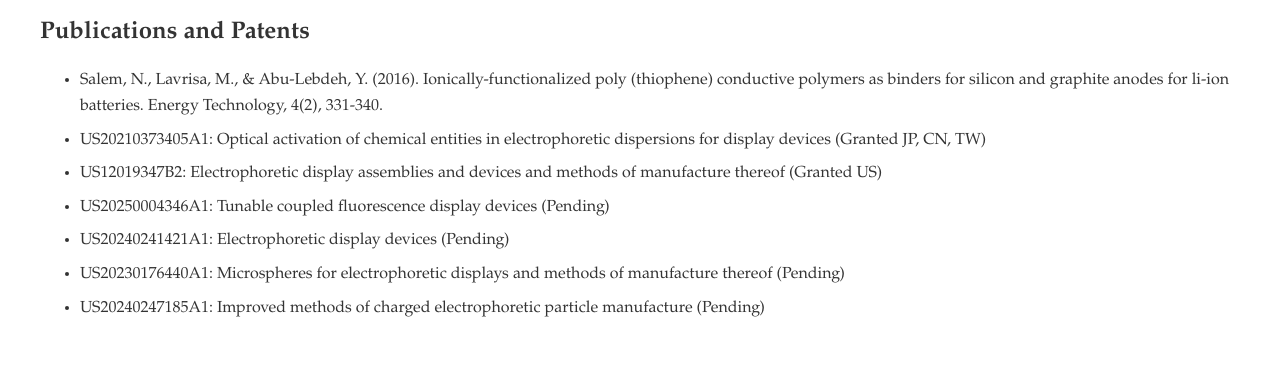
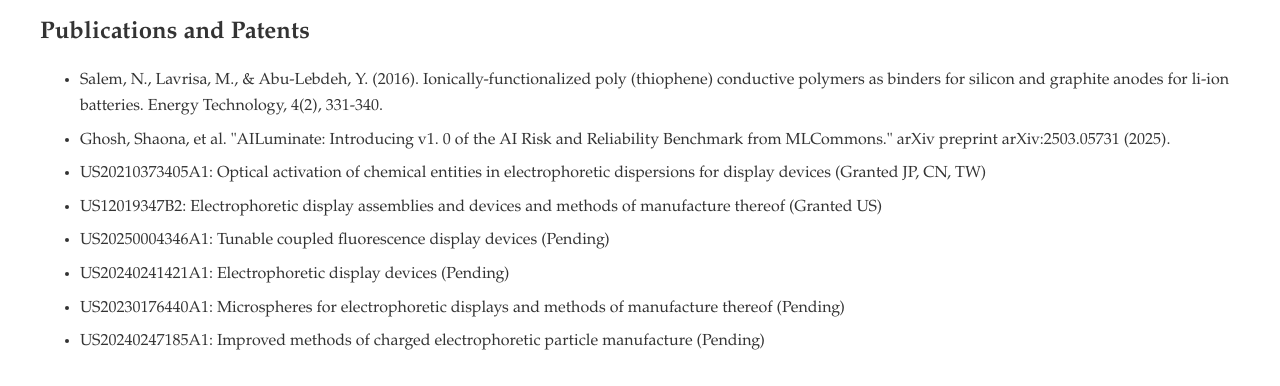
Before and after one commit to mlavrisa/mlavrisa.github.io, a plain HTML site: page index.html in a window 1280 px wide. Shown: the part 1680-2066 px from the top of the page. Drawn offline with Linux system fonts and the light colour scheme.

Commit message:
Added AILuminate whitepaper

```diff
--- a/index.html
+++ b/index.html
@@ -303,6 +303,13 @@
           >
         </li>
         <li>
+          <a href="https://arxiv.org/pdf/2503.05731" target="_blank"
+            >Ghosh, Shaona, et al. "AILuminate: Introducing v1. 0 of the AI Risk
+            and Reliability Benchmark from MLCommons." arXiv preprint
+            arXiv:2503.05731 (2025).
+          </a>
+        </li>
+        <li>
           <a
             href="https://patents.google.com/patent/US20210373405A1/en"
             target="_blank"
```
